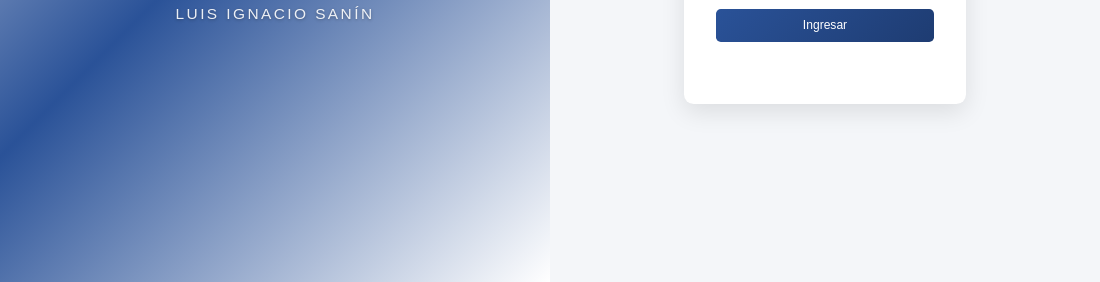
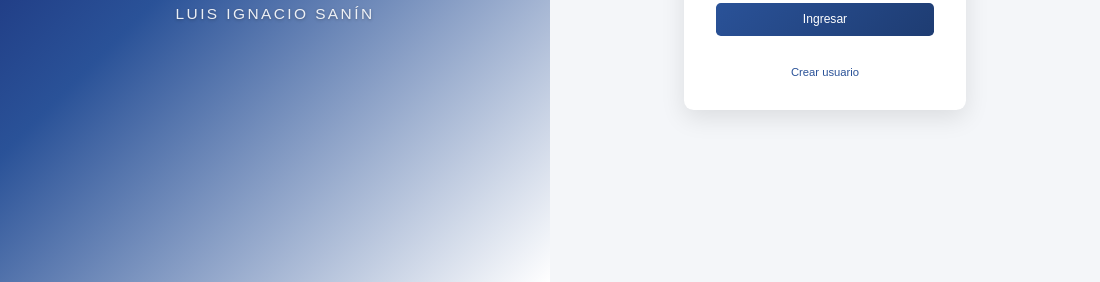
Before and after one commit to proyectosroserojuan/suda-desktop-app, an Electron app: page renderer/login.html in a window 1100 px wide. Shown: the part 518-800 px from the top of the page. Drawn offline with nearby package versions, Linux system fonts and the light colour scheme; no server answers.

Commit message:
regreso boton de crear usuario

```diff
--- a/package.json
+++ b/package.json
@@ -1,7 +1,7 @@
 {
   "name": "audiometria-app",
   "productName": "S.U.D.A LUIS IGNACIO SANIN",
-  "version": "1.0.28",
+  "version": "1.0.29",
   "main": "main.js",
   "scripts": {
     "start": "electron .",
--- a/renderer/login.css
+++ b/renderer/login.css
@@ -22,7 +22,7 @@ body {
 /* LADO IZQUIERDO */
 .login-left {
   flex: 1;
-  background: linear-gradient(135deg, #fcfafc, #2a5298, #ffffff);
+  background: linear-gradient(135deg, #050050, #2a5298, #ffffff);
   color: white;
   display: flex;
   flex-direction: column;
--- a/renderer/login.html
+++ b/renderer/login.html
@@ -61,7 +61,7 @@
     <button onclick="login()">Ingresar</button>
 
     <br><br>
-
+   <a href="crearUsuario.html">Crear usuario</a>
   </div>
 
 </div>
```
